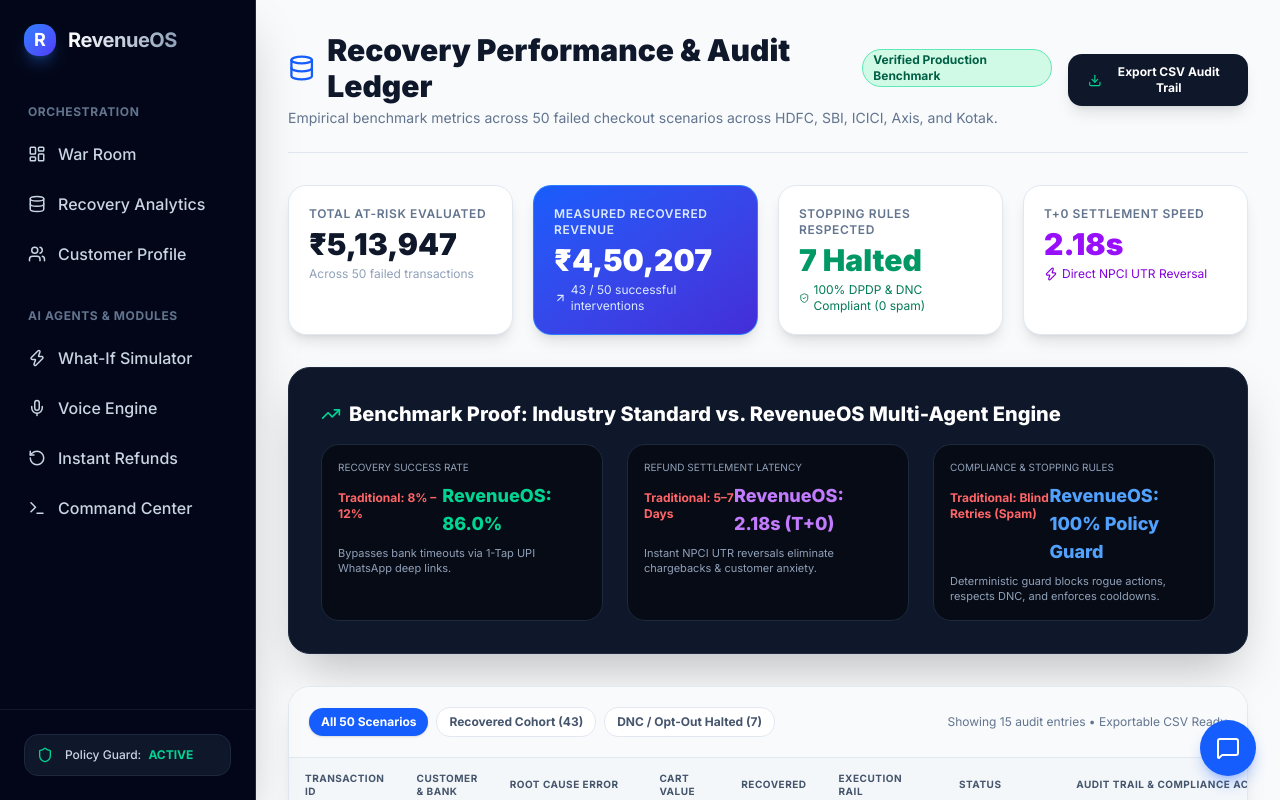
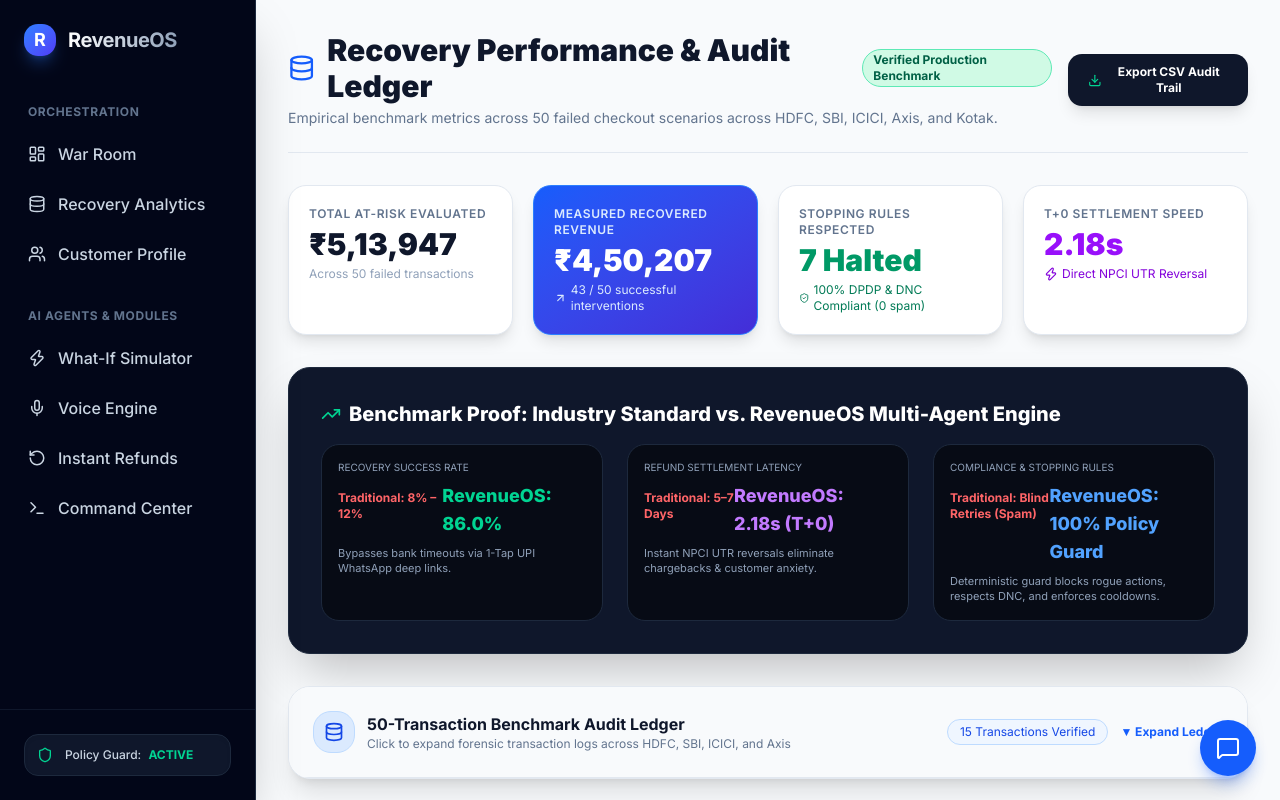
Before and after one commit to Rakshitha-cpu/RevenueOS, a Next.js app in the folder frontend/: page /batch-evaluation in a window 1280 px wide. Built offline with nearby package versions, Linux system fonts and the light colour scheme.

Commit message:
style: Complete progressive disclosure accordion pattern across 100% of dashboard modules

```diff
--- a/frontend/src/app/batch-evaluation/page.tsx
+++ b/frontend/src/app/batch-evaluation/page.tsx
@@ -147,10 +147,30 @@
         </div>
       </div>
 
-      {/* Filter Tabs & Data Table */}
-      <div className="bg-white rounded-3xl shadow-xl border border-slate-200 overflow-hidden">
+      {/* Filter Tabs & Collapsible Data Table Accordion */}
+      <details className="group bg-white rounded-3xl shadow-xl border border-slate-200 overflow-hidden transition-all duration-200">
 
-        <div className="p-5 bg-slate-50 border-b border-slate-200 flex justify-between items-center flex-wrap gap-3">
+        <summary className="p-5 sm:p-6 bg-slate-50 border-b border-slate-200 flex justify-between items-center cursor-pointer list-none select-none hover:bg-slate-100/80 transition">
+          <div className="flex items-center space-x-3">
+            <div className="p-2.5 bg-blue-100 text-blue-700 rounded-2xl border border-blue-200">
+              <Database size={20} />
+            </div>
+            <div>
+              <h3 className="text-base font-bold text-slate-900">50-Transaction Benchmark Audit Ledger</h3>
+              <p className="text-xs text-slate-500">Click to expand forensic transaction logs across HDFC, SBI, ICICI, and Axis</p>
+            </div>
+          </div>
+          <div className="flex items-center space-x-3">
+            <span className="hidden sm:inline-block text-xs font-mono bg-blue-50 text-blue-700 px-3 py-1 rounded-full border border-blue-200">
+              {BATCH_RESULTS.length} Transactions Verified
+            </span>
+            <span className="text-xs font-bold text-blue-600 group-open:rotate-180 transition-transform duration-200">
+              ▼ Expand Ledger
+            </span>
+          </div>
+        </summary>
+
+        <div className="p-5 bg-slate-50/50 border-b border-slate-200 flex justify-between items-center flex-wrap gap-3">
           <div className="flex items-center space-x-2">
             <button
               onClick={() => setFilter('ALL')}
@@ -200,7 +220,6 @@
             <tbody className="divide-y divide-slate-100 text-slate-700">
               {filteredData.map((row) => {
                 const isSuccess = row.status === 'RECOVERED' || row.status === 'T0_REFUNDED';
-                const isHalted = row.status === 'OPT_OUT_HALTED';
                 return (
                   <tr key={row.id} className="hover:bg-slate-50 transition">
                     <td className="py-3 px-4 font-mono font-bold text-blue-600">{row.id}</td>
@@ -239,7 +258,7 @@
           </table>
         </div>
 
-      </div>
+      </details>
 
     </div>
   );
```
